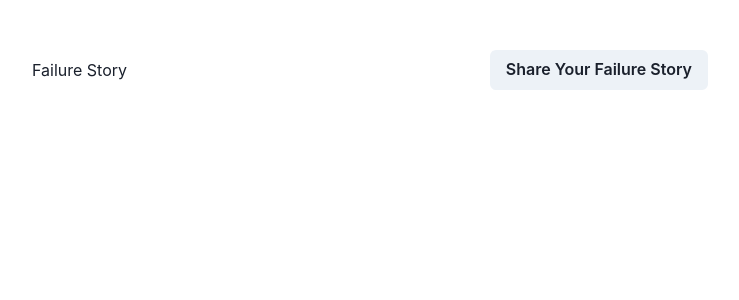
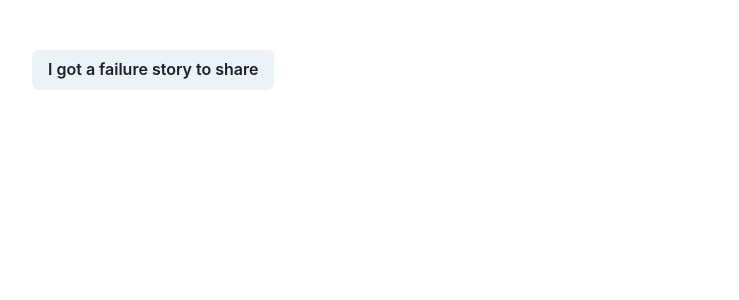
Before and after one commit to GPT-Engineer-App/failure-tales, a React (Vite) app: page / in a window 1280 px wide. Shown: the top 300 px of the page, without its empty margins (270-1009 px from the left). Built offline with nearby package versions, Linux system fonts and the light colour scheme.

Commit message:
Removed the "Failure Story" text and updated the button text to "I got a failure story to share".
Prompt: actually remove the failure story text and just bring the button there and change text to "I got a failure story to share"

```diff
--- a/src/pages/Index.jsx
+++ b/src/pages/Index.jsx
@@ -57,14 +57,10 @@ const Index = () => {
   return (
     <Container maxW="container.md" py={5}>
       <Flex justify="space-between" align="center" mb={6}>
-        <Text ml="30px" mt="30px">
-          Failure Story
-        </Text>
-        <Button mr="30px" mt="30px" onClick={onToggle}>
-          Share Your Failure Story
+        <Button ml="30px" mt="30px" onClick={onToggle}>
+          I got a failure story to share
         </Button>
       </Flex>
-
     </Container>
   );
 };
```
